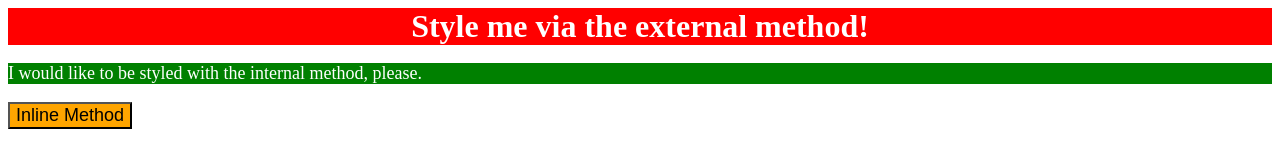
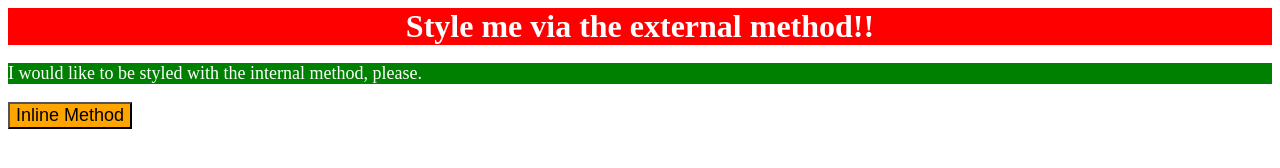
Before and after one commit to pseudotuxedo/odin_css_projects, a plain HTML site: page foundations/intro-to-css/01-css-methods/index.html in a window 1280 px wide. Drawn offline with Linux system fonts and the light colour scheme.

Commit message:
Finished Course

```diff
--- a/foundations/intro-to-css/01-css-methods/index.html
+++ b/foundations/intro-to-css/01-css-methods/index.html
@@ -15,7 +15,7 @@
     </style>
   </head>
   <body>
-    <div class="div">Style me via the external method!</div>
+    <div class="div">Style me via the external method!!</div>
     <p class="p">I would like to be styled with the internal method, please.</p>
     <button style="background-color: orange; font-size: 18px;">Inline Method</button>
   </body>
```
